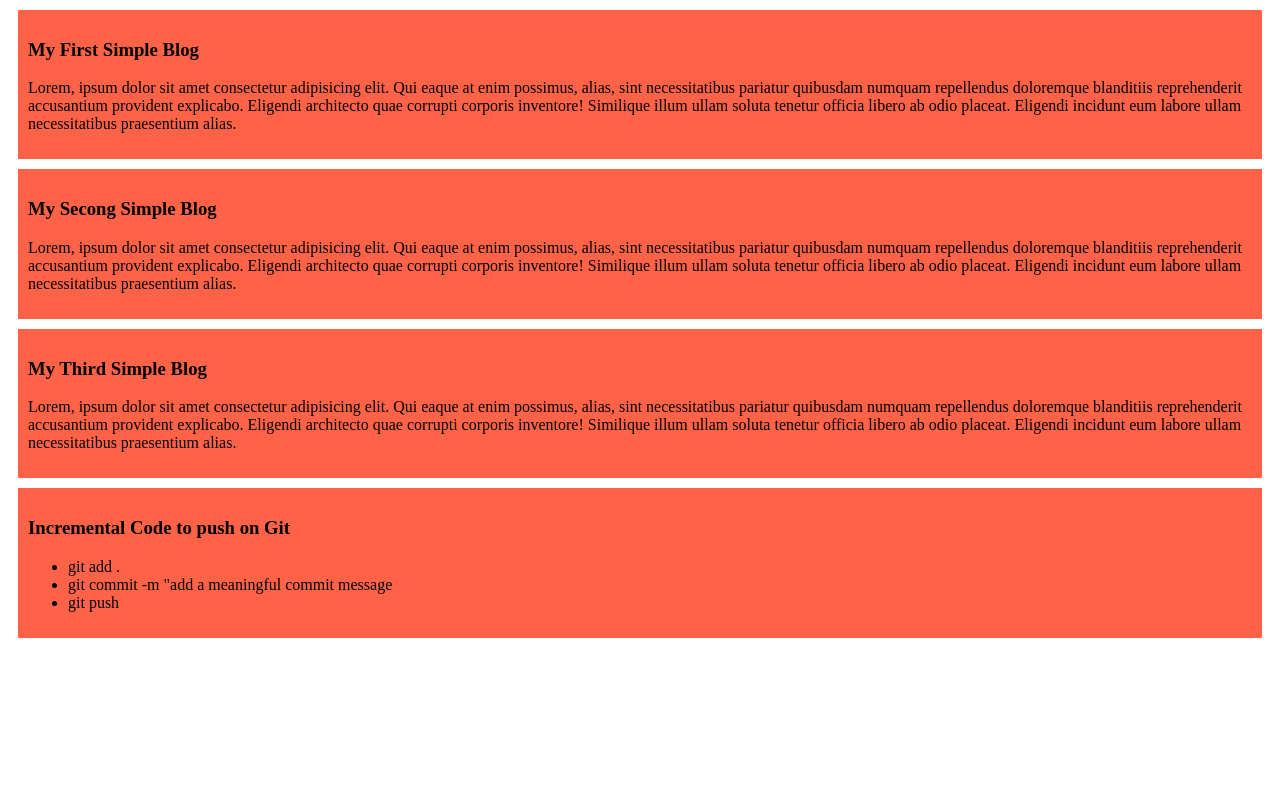
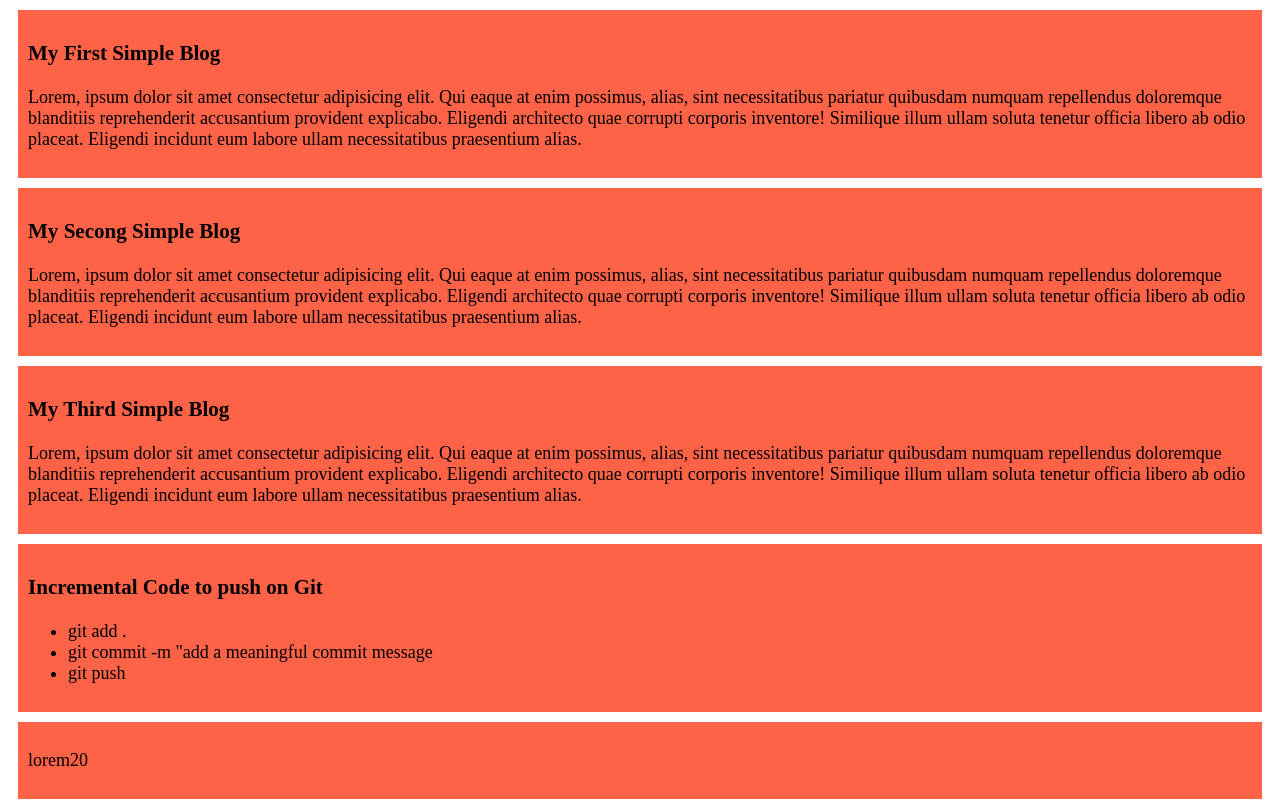
Before and after one commit to shumonira/my-simple-website, a plain HTML site: page index.html in a window 1280 px wide. Drawn offline with Linux system fonts and the light colour scheme.

Commit message:
new update

```diff
--- a/index.html
+++ b/index.html
@@ -28,5 +28,8 @@
         </ul>
 
     </div>
+    <div>
+        <p>lorem20</p>
+    </div>
 </body>
 </html>
--- a/styles/blog.css
+++ b/styles/blog.css
@@ -2,4 +2,5 @@ div{
     background-color: tomato;
     padding: 10px;
     margin: 10px;
+    font-size: large;
 }
```
